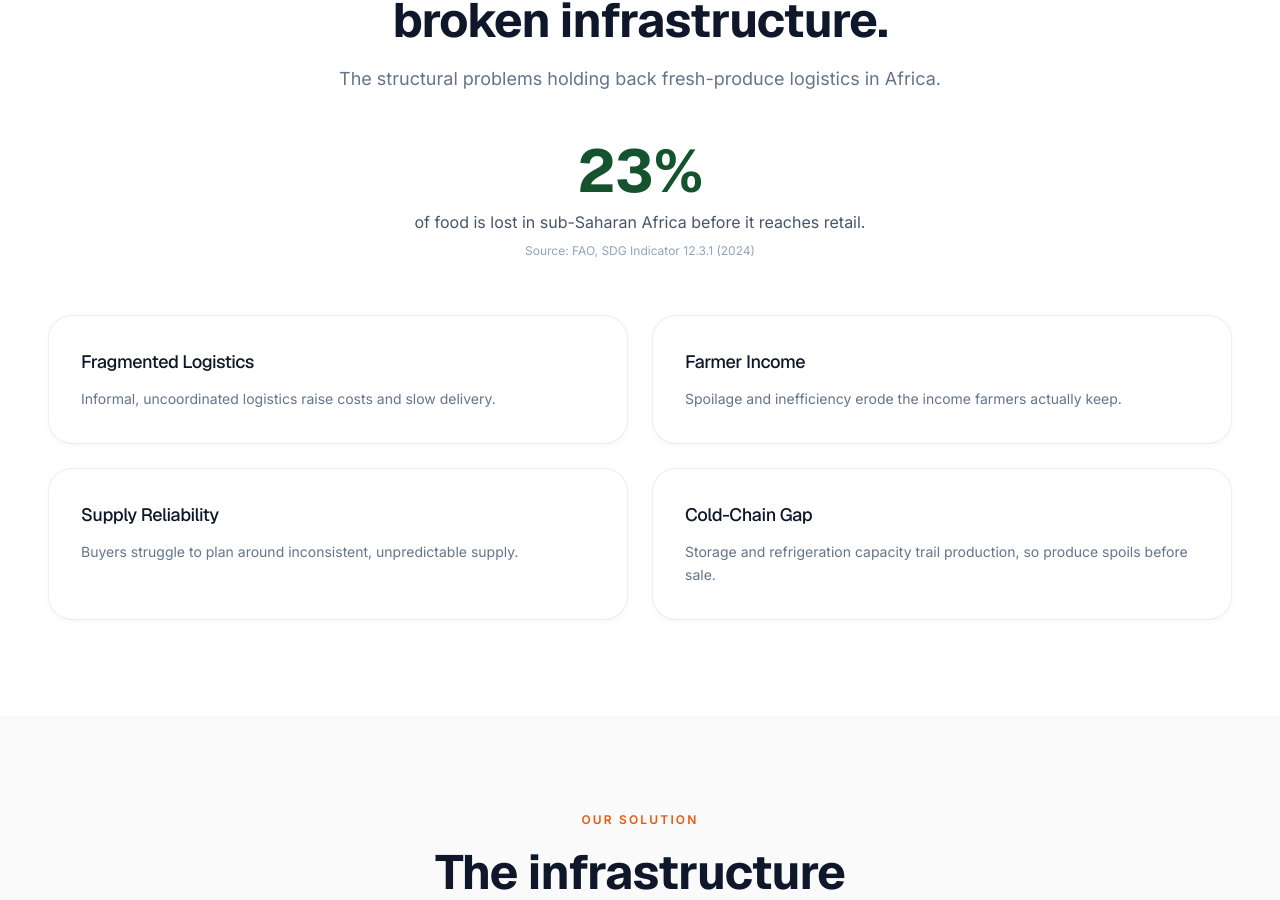
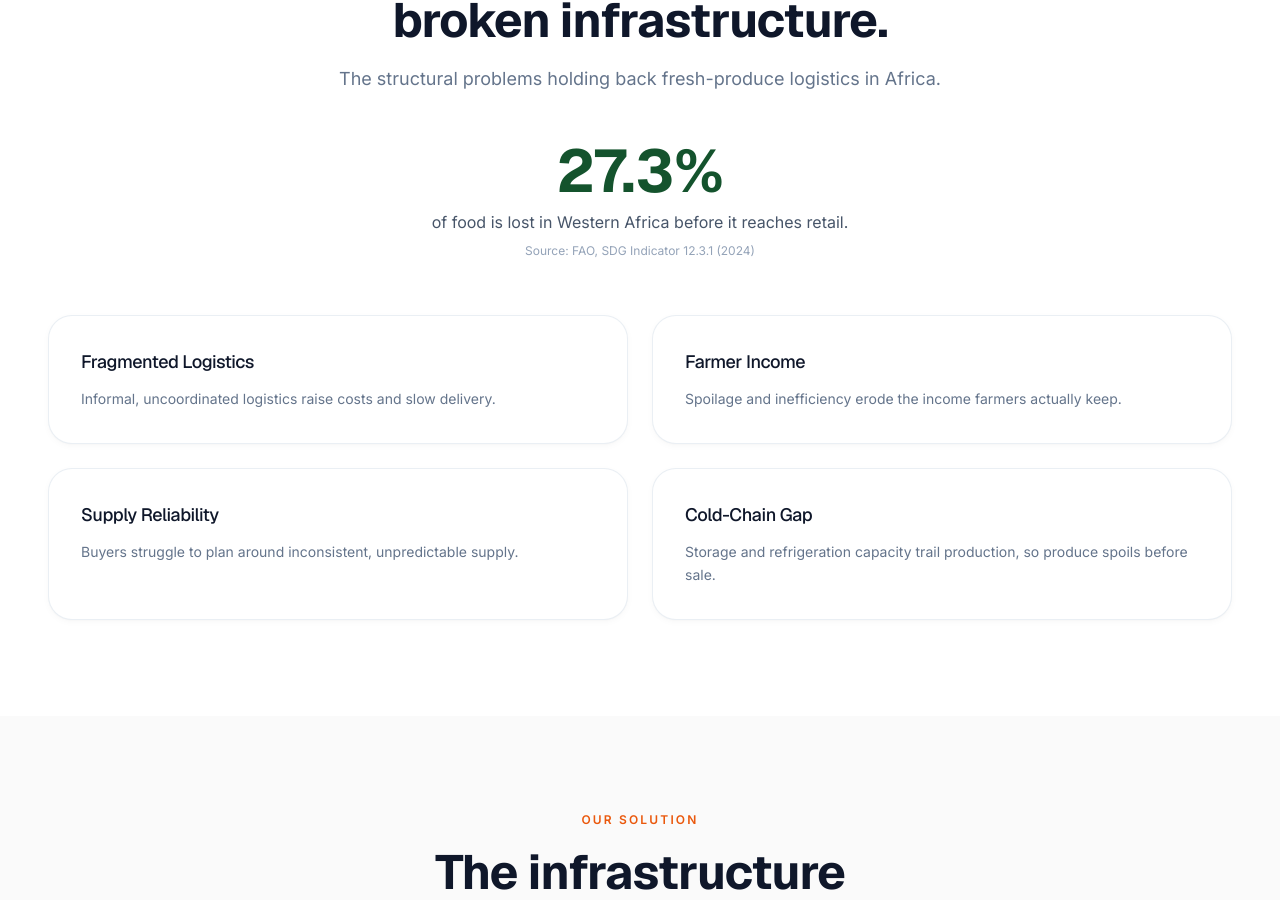
Before and after one commit to louisafful1/keepxtra, a React (Vite) app in the folder frontend/: page /investors in a window 1280 px wide. Shown: the part 829-1729 px from the top of the page. Built offline with nearby package versions, Linux system fonts and the light colour scheme.

Commit message:
fix(content): use FAO Western Africa food-loss figure (27.3%)
Updates the Investors stat and homepage copy from sub-Saharan Africa (23%) to Western Africa (27.3%), same FAO SDG 12.3.1 (2024) source.

```diff
--- a/frontend/src/data/problemMetrics.ts
+++ b/frontend/src/data/problemMetrics.ts
@@ -12,8 +12,8 @@ export interface ProblemChallenge {
 }
 
 export const problemStat: ProblemStat = {
-  value: '23%',
-  label: 'of food is lost in sub-Saharan Africa before it reaches retail.',
+  value: '27.3%',
+  label: 'of food is lost in Western Africa before it reaches retail.',
   source: 'FAO, SDG Indicator 12.3.1 (2024)',
 }
 
--- a/frontend/src/sections/home/ProblemStats.tsx
+++ b/frontend/src/sections/home/ProblemStats.tsx
@@ -69,7 +69,7 @@ export function ProblemStats() {
                 Produce travels for hours in open un-refrigerated trucks, sits in hot
                 open-air markets, and passes through multiple informal middlemen — so a
                 significant share spoils before it ever reaches a buyer. FAO estimates
-                around 23% of food is lost in sub-Saharan Africa before retail.
+                around 27.3% of food is lost in Western Africa before retail.
               </p>
             </div>
             <ul className="flex flex-col gap-3.5">
```
